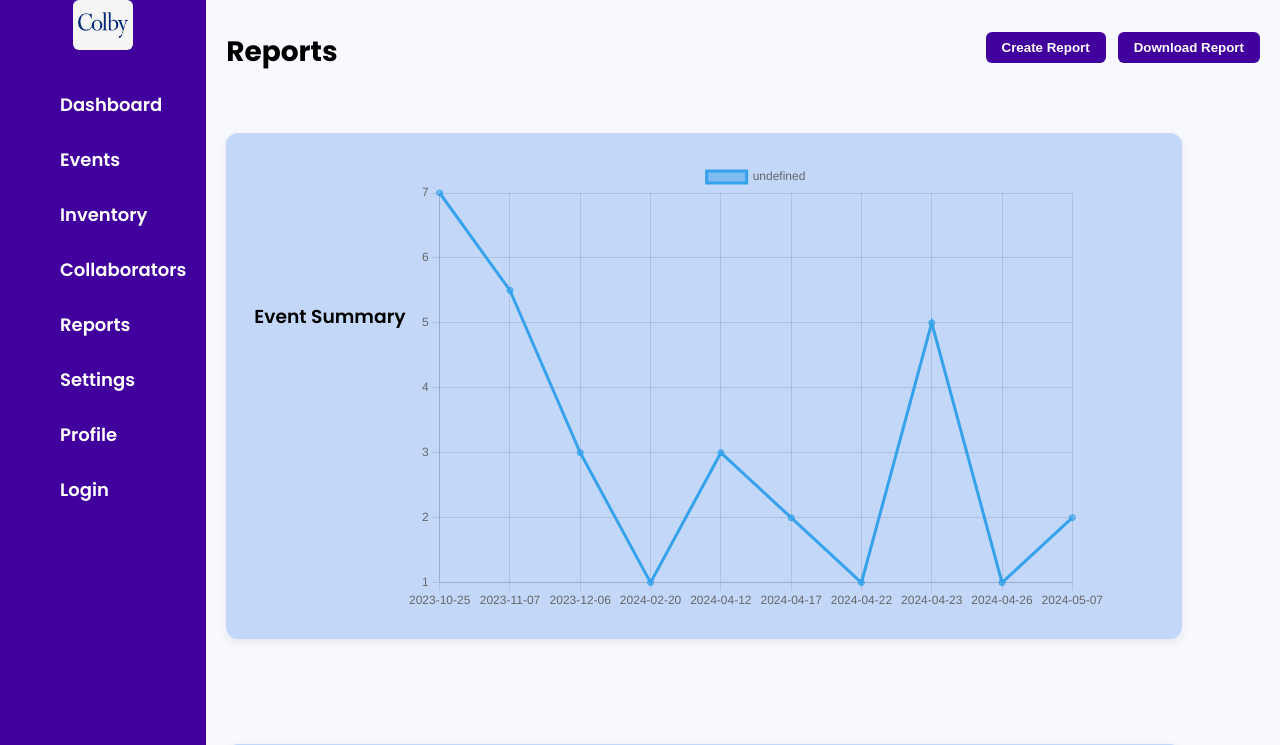
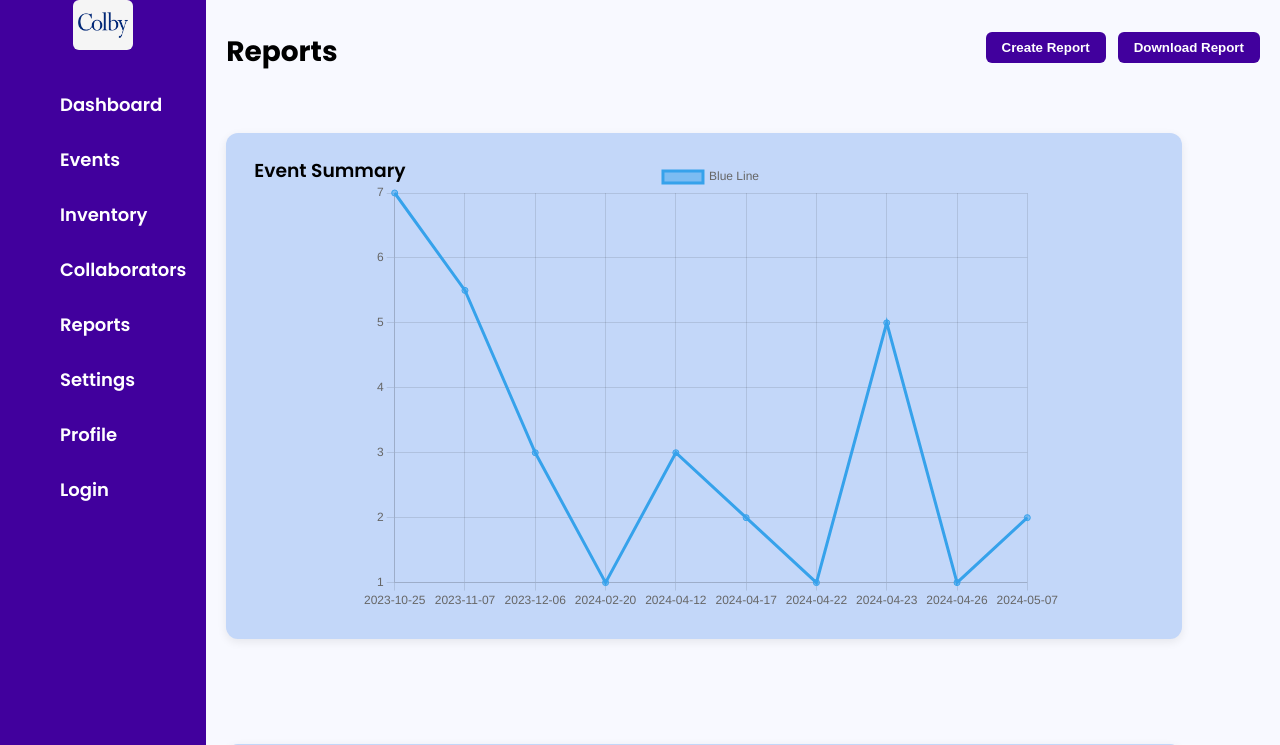
Before and after one commit to ooonab26-arch/Git-It-Done-Group-Sprint-3-Flask-App, a Flask app: template templates/report.html in a window 1280 px wide. Shown: the top 745 px of the page. Run offline with Flask 3, Linux system fonts and the light colour scheme; the template is opened without the code that fills it, so the values that code supplies are empty.

Commit message:
additions to report css

```diff
--- a/static/css/report.css
+++ b/static/css/report.css
@@ -135,8 +135,14 @@ body {
     color:black;
     font-weight: 600;
     position: relative;
-    bottom: 70px;
+    bottom: 48%;
 
+}
+
+#myChart{
+    position: relative;
+    justify-content: center;
+    right: 5%;
 }
 
 .card-two {
--- a/static/js/reportScript.js
+++ b/static/js/reportScript.js
@@ -15,6 +15,7 @@ const myChart = new Chart ("myChart", {
         labels: xVals,
 
         datasets: [{
+            label: 'Blue Line',
             data: yVals
         }]
     },
```
Also changed, not shown: instance/events.db.
